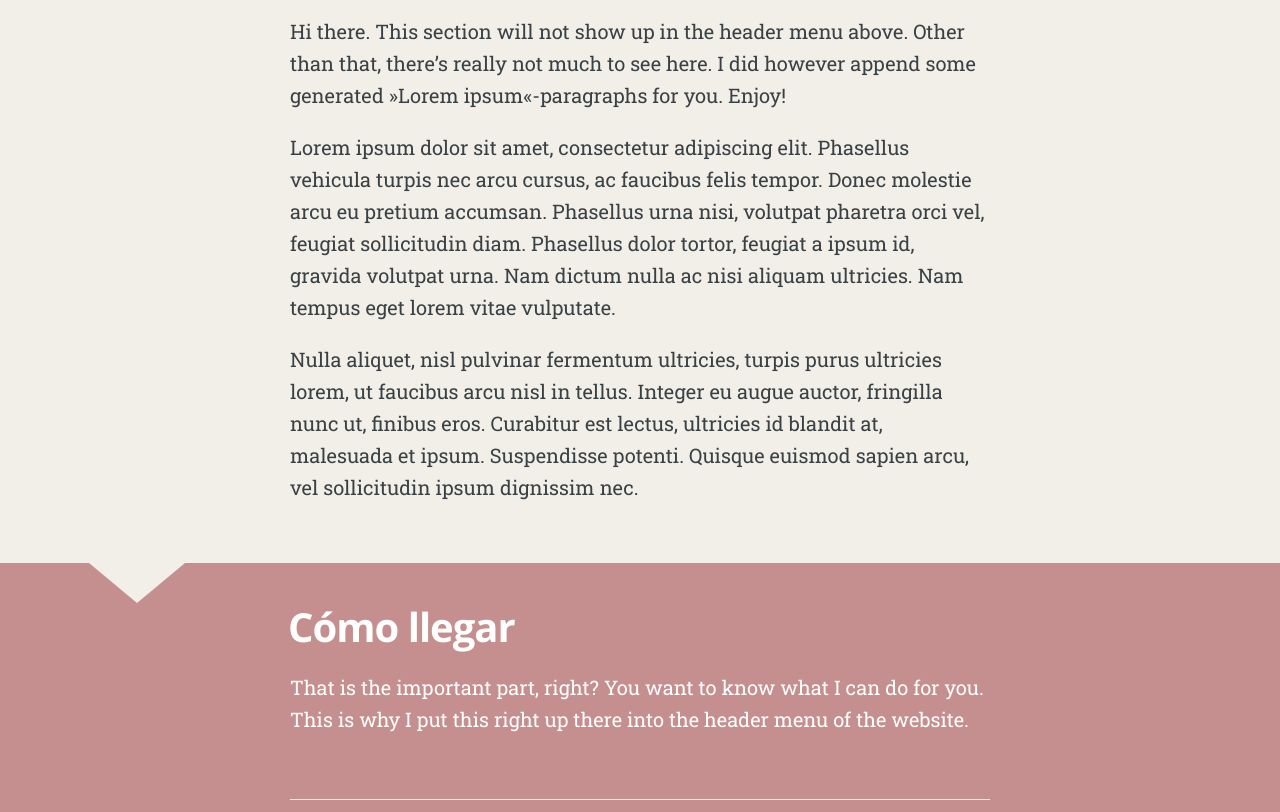
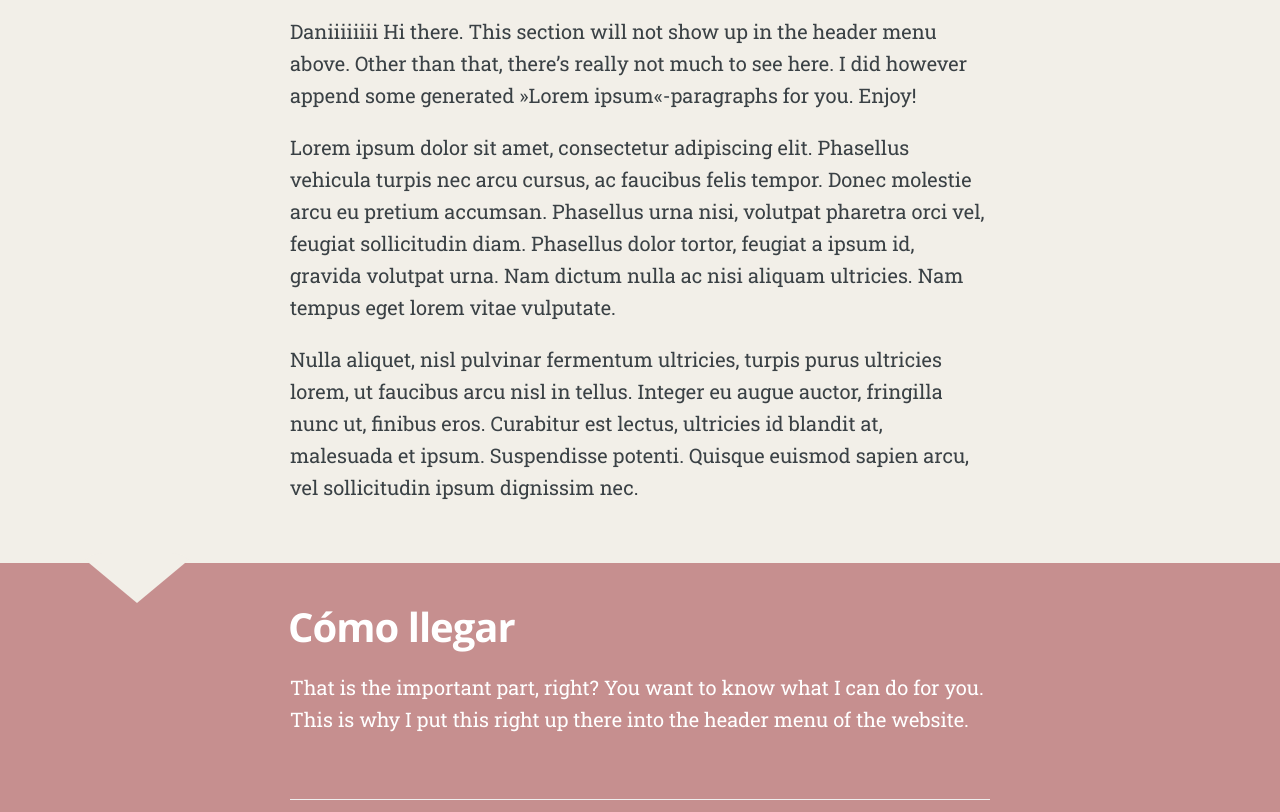
Before and after one commit to boda-ana-y-dani/boda-ana-y-dani.github.io, a plain HTML site: page index.html in a window 1280 px wide. Shown: the part 893-1705 px from the top of the page. Drawn offline with nearby package versions, Linux system fonts and the light colour scheme.

Commit message:
[~] Prueba Dani test recursive

```diff
--- a/index.html
+++ b/index.html
@@ -167,7 +167,7 @@ href="https://boda-ana-y-dani.github.io/images/favicon-16x16.png"/>
                     <h2 class="post-title">Nuestra boda</h2>
                 </header>
                 <section class="post-content">
-                    <p>Hi there. This section will not show up in the header menu above. Other than that, there&rsquo;s really not much to see here. I did however append some generated »Lorem ipsum«-paragraphs for you. Enjoy!</p>
+                    <p>Daniiiiiiii Hi there. This section will not show up in the header menu above. Other than that, there&rsquo;s really not much to see here. I did however append some generated »Lorem ipsum«-paragraphs for you. Enjoy!</p>
 <p>Lorem ipsum dolor sit amet, consectetur adipiscing elit. Phasellus vehicula turpis nec arcu cursus, ac faucibus felis tempor. Donec molestie arcu eu pretium accumsan. Phasellus urna nisi, volutpat pharetra orci vel, feugiat sollicitudin diam. Phasellus dolor tortor, feugiat a ipsum id, gravida volutpat urna. Nam dictum nulla ac nisi aliquam ultricies. Nam tempus eget lorem vitae vulputate.</p>
 <p>Nulla aliquet, nisl pulvinar fermentum ultricies, turpis purus ultricies lorem, ut faucibus arcu nisl in tellus. Integer eu augue auctor, fringilla nunc ut, finibus eros. Curabitur est lectus, ultricies id blandit at, malesuada et ipsum. Suspendisse potenti. Quisque euismod sapien arcu, vel sollicitudin ipsum dignissim nec.</p>
 
```
